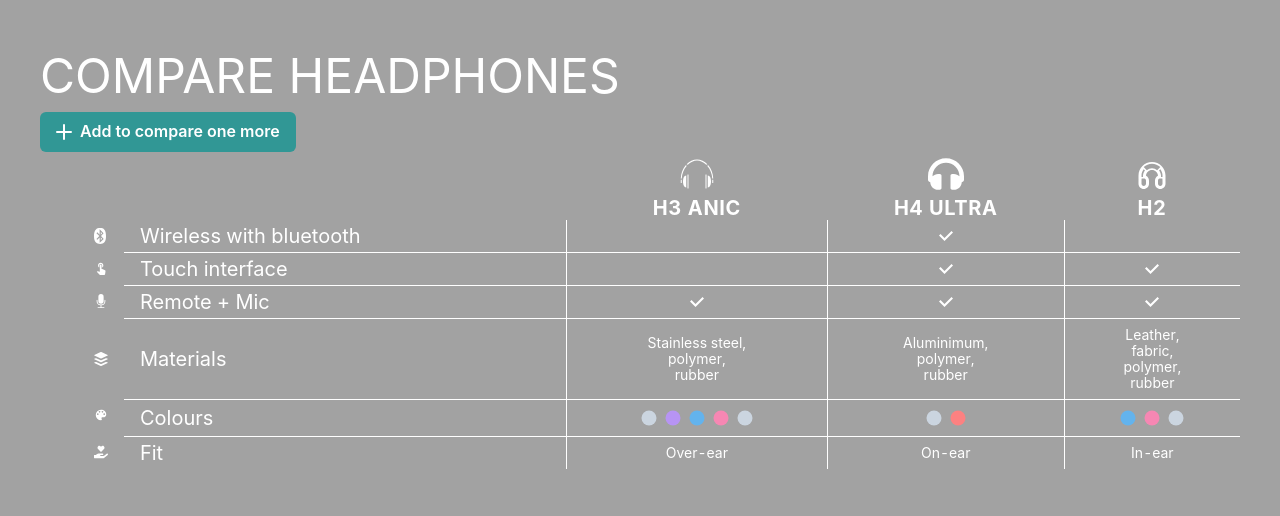
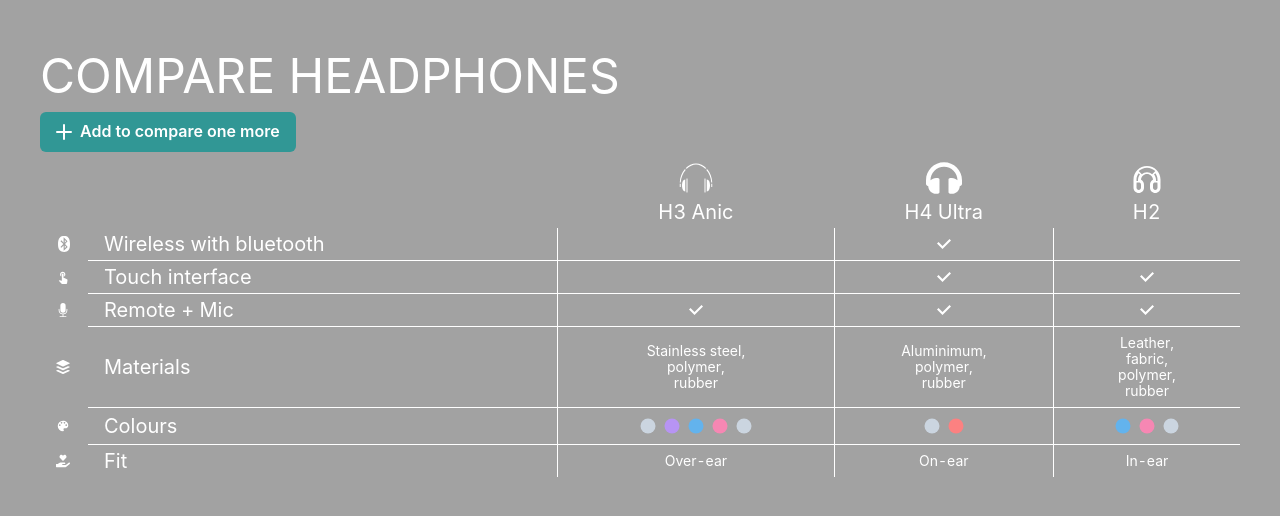
Before and after one commit to tahsinAmin/table-design, a Next.js app: page / in a window 1280 px wide. Shown: the top 516 px of the page. Built offline with nearby package versions, Linux system fonts and the light colour scheme.

Commit message:
Code push

```diff
--- a/components/TableTry/TableTry.js
+++ b/components/TableTry/TableTry.js
@@ -6,23 +6,16 @@ import { GiHeadphones } from "react-icons/gi";
 import { TiHeadphones } from "react-icons/ti";
 import { MdColorLens, MdTouchApp } from "react-icons/md";
 import { FaBluetooth, FaHandHoldingHeart, FaHeadphones } from "react-icons/fa";
-import { useState } from "react";
+import { useState, useEffect } from "react";
 import CircleIcon from "../CircleIcon/CircleIcon";
 
 
 const TableTry = () => {
     const [cnt, setCnt] = useState(0)
-    const [data, setData] = useState([
-        // {
-        //     "name": <VStack><TiHeadphones size={"36px"} />
-        //         <Text>H2</Text></VStack>,
-        //     "wWB": false,
-        //     "tI": true,
-        //     "rM": true,
-        //     "m": "Event Fee Return + Cycling Apparel Insured",
-        //     "colors": ["blue.300", "pink.300", "gray.300"],
-        //     "fit": "On-ear"
-        // },
+    const [data, setData] = useState([]);
+
+    useEffect(() => {
+        setData([...data,
         {
             "name": <VStack><GiHeadphones size={"36px"} />
                 <Text fontSize={'xl'}>H3 Anic</Text></VStack>,
@@ -57,7 +50,9 @@ const TableTry = () => {
             "colors": ["blue.300", "pink.300", "gray.300"],
             "fit": "In-ear"
         }
-    ]);
+        ])
+    }, [])
+
     return (
         <Box>
             <Button leftIcon={<AddIcon />} colorScheme='teal' variant='solid' onClick={() => {
@@ -70,28 +65,28 @@ const TableTry = () => {
                 <Table size='sm' variant='unstyled'>
                     <Thead>
                         <Tr>
-                            <Th border={'none'}></Th>
-                            <Th border={'none'}></Th>
-                            {data.map((item, index) => <Th key={index} border={'none'}><Center>{item.name}</Center></Th>)}
+                            <Td border={'none'}></Td>
+                            <Td border={'none'}></Td>
+                            {data.map((item, index) => <Td key={index} border={'none'}><Center>{item.name}</Center></Td>)}
                         </Tr>
                     </Thead>
                     <Tbody>
                         <Tr>
-                            <Td border={'none'} as={Flex} justifyContent={'flex-end'}><FaBluetooth size={"16px"} /></Td>
+                            <Td isNumeric w="20px"><FaBluetooth size={"16px"} /></Td>
                             <Td border='1px solid #fff' borderTop={0} borderLeft={0} borderRight={0}>
                                 <Text fontSize={'xl'}>Wireless with bluetooth</Text></Td>
                             {data.map((item, index) => <Td key={index} border='1px solid #fff' borderTop={0}
                                 borderRight={0}><Center>{item.wWB && <CheckIcon />}</Center></Td>)}
                         </Tr>
                         <Tr>
-                            <Td border={'none'} as={Flex} justifyContent={'flex-end'}><MdTouchApp /></Td>
+                            <Td border={'none'} isNumeric w="20px"><MdTouchApp /></Td>
                             <Td border='1px solid #fff' borderTop={0} borderLeft={0} borderRight={0}><Text fontSize={'xl'}>Touch interface</Text></Td>
                             {data.map((item, index) => <Td key={index} border='1px solid #fff' borderTop={0}
                                 borderRight={0}><Center>{item.tI && <CheckIcon />}</Center></Td>)}
                         </Tr>
 
                         <Tr>
-                            <Td border={'none'} as={Flex} justifyContent={'flex-end'}><BsFillMicFill /></Td>
+                            <Td border={'none'} isNumeric w="20px"><BsFillMicFill /></Td>
                             <Td border='1px solid #fff' borderTop={0} borderLeft={0} borderRight={0}><Text fontSize={'xl'}>Remote + Mic</Text>
                             </Td>
                             {data.map((item, index) => <Td key={index} border='1px solid #fff' borderTop={0}
@@ -99,11 +94,10 @@ const TableTry = () => {
                         </Tr>
 
                         <Tr>
-                            <Td border={'none'}><Box as={Flex} justifyContent={'flex-end'}
-                                alignItems='center'><GrStackOverflow /></Box></Td>
+                            <Td border={'none'} isNumeric w="20px"><Box ><GrStackOverflow /></Box></Td>
                             <Td border='1px solid #fff' borderLeft={0} borderRight={0}
                                 borderTop={0}><Text fontSize={'xl'}>Materials</Text></Td>
-                            {data.map((item) => {
+                            {data.map((item, ind) => {
                                 {/* return (
                                     <Td border='1px solid #fff' borderRight={0}
                                         borderTop={0}>
@@ -115,12 +109,12 @@ const TableTry = () => {
                                         </Wrap></Td>
                                 ) */}
                                 return (
-                                    <Td border='1px solid #fff' borderRight={0}
+                                    <Td key={ind} border='1px solid #fff' borderRight={0}
                                         borderTop={0}>
                                         <Box>
                                             {item.m.map((materialItem, index) => {
-                                                if (index == item.m.length - 1) return <Text align='center'>{materialItem}</Text>
-                                                else return <Text align='center'>{materialItem},</Text>
+                                                if (index == item.m.length - 1) return <Text key={index} align='center'>{materialItem}</Text>
+                                                else return <Text key={index} align='center'>{materialItem},</Text>
                                             })}
                                         </Box></Td>
                                 )
@@ -128,7 +122,7 @@ const TableTry = () => {
                             )}
                         </Tr>
                         <Tr>
-                            <Td border={'none'} as={Flex} justifyContent={'flex-end'}><MdColorLens /></Td>
+                            <Td border={'none'} isNumeric w="20px"><MdColorLens /></Td>
                             <Td border='1px solid #fff' borderTop={0} borderLeft={0} borderRight={0}><Text fontSize={'xl'}>Colours</Text></Td>
                             {data.map((item, index) => {
                                 return (<Td key={index} border='1px solid #fff' borderTop={0} borderRight={0}>
@@ -139,7 +133,7 @@ const TableTry = () => {
                             })}
                         </Tr>
                         <Tr>
-                            <Td border={'none'} as={Flex} justifyContent={'flex-end'}><FaHandHoldingHeart /></Td>
+                            <Td border={'none'} isNumeric w="20px"><FaHandHoldingHeart /></Td>
                             <Td border='1px solid #fff' borderTop={0} borderLeft={0} borderRight={0}
                                 borderBottom={0}><Text fontSize={'xl'}>Fit</Text></Td>
                             {data.map((item, index) => <Td key={index} border='1px solid #fff' borderTop={0} borderRight={0}
@@ -154,33 +148,3 @@ const TableTry = () => {
 }
 
 export default TableTry;
-
-const data = [
-    {
-        "name": "H2",
-        "wWB": false,
-        "tI": true,
-        "rM": true,
-        "m": ["Leather", "fabric", "polymer", "rubber"],
-        "colors": ["gray.300", "red.300", "blue.300", "pink.300", "gray.300"],
-        "fit": "On-ear"
-    },
-    {
-        "name": "H3 ANIC",
-        "wWB": false,
-        "tI": false,
-        "rM": true,
-        "m": ["Stainless steel", "polymer", "rubber",],
-        "colors": ["gray.300", "red.300", "blue.300", "pink.300", "gray.300"],
-        "fit": "Over-ear"
-    },
-    {
-        "name": "H2",
-        "wWB": true,
-        "tI": true,
-        "rM": true,
-        "m": ["Aluminimum", "polymer", "rubber",],
-        "colors": ["gray.300"],
-        "fit": "On-ear"
-    },
-]
```
